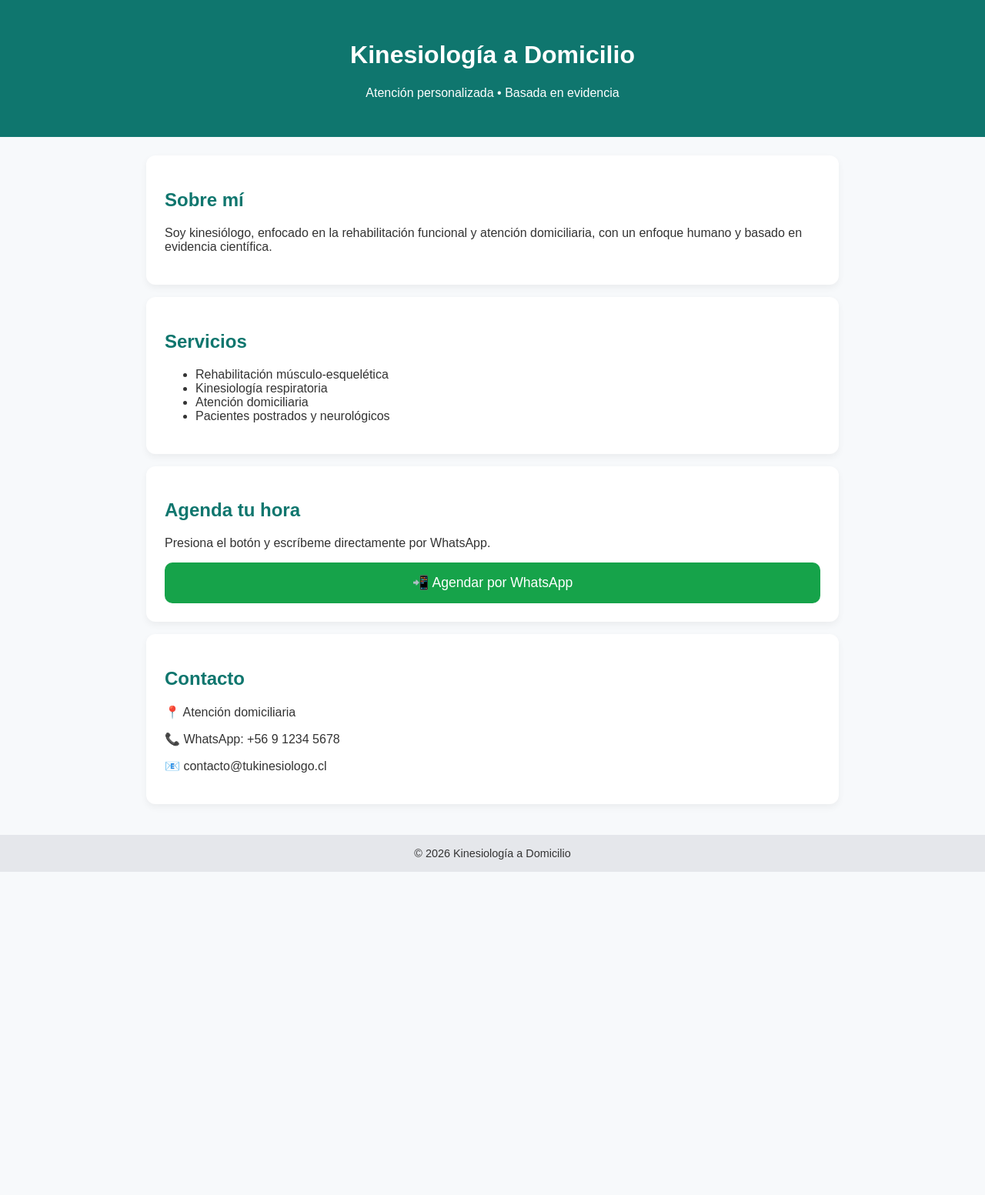
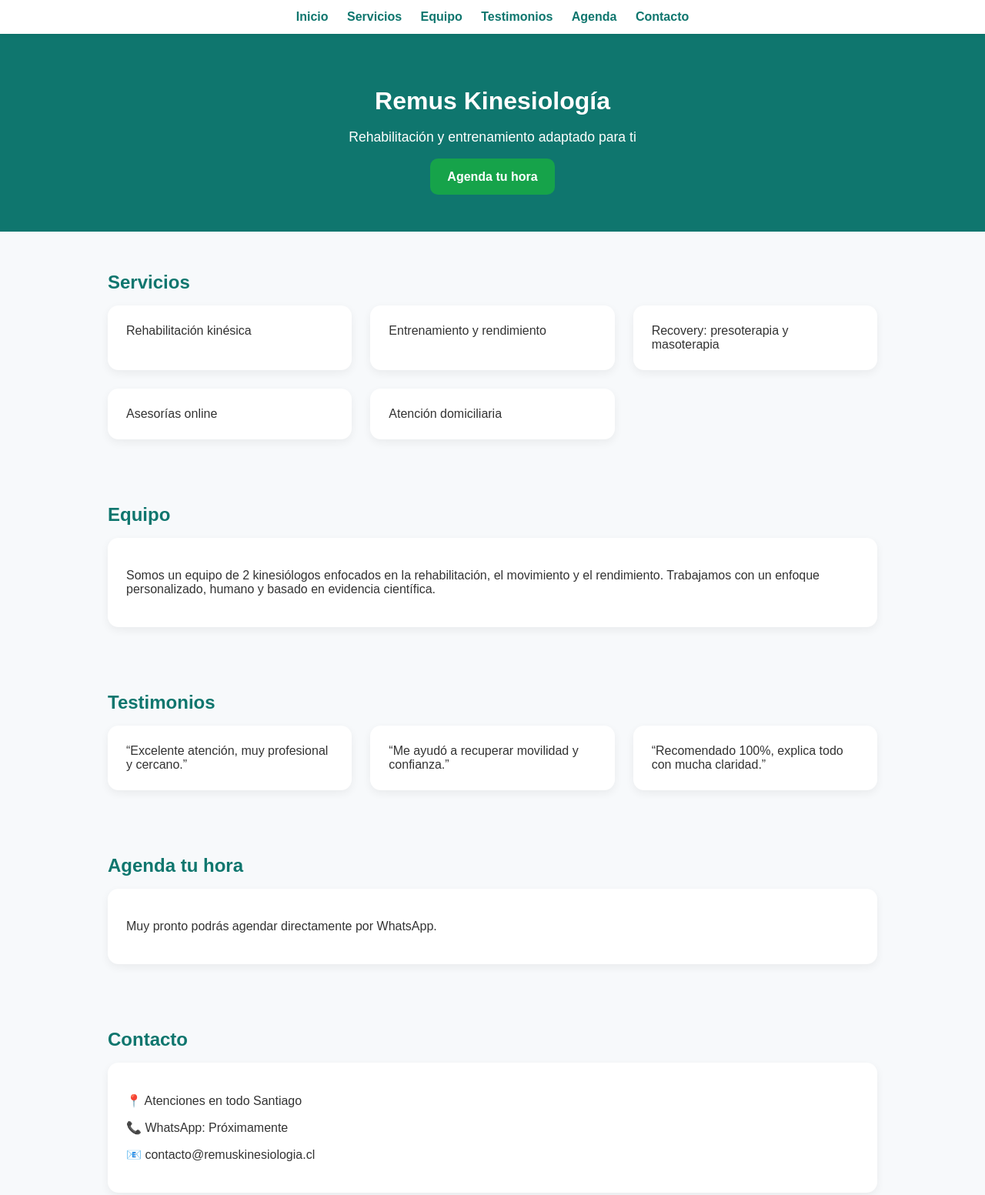
Before and after one commit to remuskinesiologia-dev/diego-kinesiologia.github.io, a plain HTML site: page index.html in a window 1280 px wide. Shown: the top 1553 px of the page at 77% size. Before the commit the page ends 1133 px from the top, so only its background shows below. Drawn offline with Linux system fonts and the light colour scheme.

Commit message:
Revise index.html for branding and layout updates

```diff
--- a/index.html
+++ b/index.html
@@ -1,61 +1,90 @@
 <!DOCTYPE html>
 <html lang="es">
 <head>
-  <meta charset="UTF-8">
-  <meta name="viewport" content="width=device-width, initial-scale=1.0">
-  <title>Kinesiología a Domicilio</title>
+  <meta charset="UTF-8" />
+  <meta name="viewport" content="width=device-width, initial-scale=1.0"/>
+  <title>Remus Kinesiología</title>
   <style>
-    body { font-family: Arial, sans-serif; margin:0; background:#f7f9fb; color:#333; }
-    header { background:#0f766e; color:white; padding:2rem; text-align:center; }
-    section { padding:1.5rem; max-width:900px; margin:auto; }
-    h2 { color:#0f766e; }
-    .card { background:white; padding:1.5rem; border-radius:12px; box-shadow:0 4px 10px rgba(0,0,0,0.05); margin-bottom:1rem; }
-    .btn { display:block; text-align:center; background:#16a34a; color:white; padding:1rem; border-radius:10px; text-decoration:none; font-size:1.1rem; }
-    footer { text-align:center; padding:1rem; background:#e5e7eb; font-size:0.9rem; }
+    body { margin:0; font-family: Arial, sans-serif; background:#f7f9fb; color:#333; }
+    header { background:#0f766e; color:white; padding:3rem 1.5rem; text-align:center; }
+    header h1 { font-size:2rem; margin-bottom:0.5rem; }
+    header p { font-size:1.1rem; }
+    nav { background:white; padding:0.8rem; text-align:center; box-shadow:0 2px 6px rgba(0,0,0,0.05); position:sticky; top:0; }
+    nav a { margin:0 10px; text-decoration:none; color:#0f766e; font-weight:bold; }
+    section { padding:2rem 1.5rem; max-width:1000px; margin:auto; }
+    h2 { color:#0f766e; margin-bottom:1rem; }
+    .grid { display:grid; grid-template-columns:repeat(auto-fit,minmax(250px,1fr)); gap:1.5rem; }
+    .card { background:white; padding:1.5rem; border-radius:14px; box-shadow:0 4px 12px rgba(0,0,0,0.06); }
+    .btn { display:inline-block; background:#16a34a; color:white; padding:0.9rem 1.4rem; border-radius:10px; text-decoration:none; font-weight:bold; }
+    footer { background:#e5e7eb; text-align:center; padding:1.2rem; font-size:0.9rem; }
   </style>
 </head>
+
 <body>
 
-<header>
-  <h1>Kinesiología a Domicilio</h1>
-  <p>Atención personalizada • Basada en evidencia</p>
+<nav>
+  <a href="#inicio">Inicio</a>
+  <a href="#servicios">Servicios</a>
+  <a href="#equipo">Equipo</a>
+  <a href="#testimonios">Testimonios</a>
+  <a href="#agenda">Agenda</a>
+  <a href="#contacto">Contacto</a>
+</nav>
+
+<header id="inicio">
+  <h1>Remus Kinesiología</h1>
+  <p>Rehabilitación y entrenamiento adaptado para ti</p>
+  <a class="btn" href="#agenda">Agenda tu hora</a>
 </header>
 
-<section>
+<section id="servicios">
+  <h2>Servicios</h2>
+  <div class="grid">
+    <div class="card">Rehabilitación kinésica</div>
+    <div class="card">Entrenamiento y rendimiento</div>
+    <div class="card">Recovery: presoterapia y masoterapia</div>
+    <div class="card">Asesorías online</div>
+    <div class="card">Atención domiciliaria</div>
+  </div>
+</section>
+
+<section id="equipo">
+  <h2>Equipo</h2>
   <div class="card">
-    <h2>Sobre mí</h2>
     <p>
-      Soy kinesiólogo, enfocado en la rehabilitación funcional y atención domiciliaria,
-      con un enfoque humano y basado en evidencia científica.
+      Somos un equipo de 2 kinesiólogos enfocados en la rehabilitación, el movimiento y el rendimiento.
+      Trabajamos con un enfoque personalizado, humano y basado en evidencia científica.
     </p>
   </div>
+</section>
 
+<section id="testimonios">
+  <h2>Testimonios</h2>
+  <div class="grid">
+    <div class="card">“Excelente atención, muy profesional y cercano.”</div>
+    <div class="card">“Me ayudó a recuperar movilidad y confianza.”</div>
+    <div class="card">“Recomendado 100%, explica todo con mucha claridad.”</div>
+  </div>
+</section>
+
+<section id="agenda">
+  <h2>Agenda tu hora</h2>
   <div class="card">
-    <h2>Servicios</h2>
-    <ul>
-      <li>Rehabilitación músculo-esquelética</li>
-      <li>Kinesiología respiratoria</li>
-      <li>Atención domiciliaria</li>
-      <li>Pacientes postrados y neurológicos</li>
-    </ul>
+    <p>Muy pronto podrás agendar directamente por WhatsApp.</p>
   </div>
+</section>
 
+<section id="contacto">
+  <h2>Contacto</h2>
   <div class="card">
-    <h2>Agenda tu hora</h2>
-    <p>Presiona el botón y escríbeme directamente por WhatsApp.</p>
-    <a class="btn" href="https://wa.me/56912345678">📲 Agendar por WhatsApp</a>
-  </div>
-
-  <div class="card">
-    <h2>Contacto</h2>
-    <p>📍 Atención domiciliaria</p>
-    <p>📞 WhatsApp: +56 9 1234 5678</p>
-    <p>📧 contacto@tukinesiologo.cl</p>
+    <p>📍 Atenciones en todo Santiago</p>
+    <p>📞 WhatsApp: Próximamente</p>
+    <p>📧 contacto@remuskinesiologia.cl</p>
   </div>
 </section>
 
 <footer>
-  © 2026 Kinesiología a Domicilio
+  © 2026 Remus Kinesiología
 </footer>
 
 </body>
```
